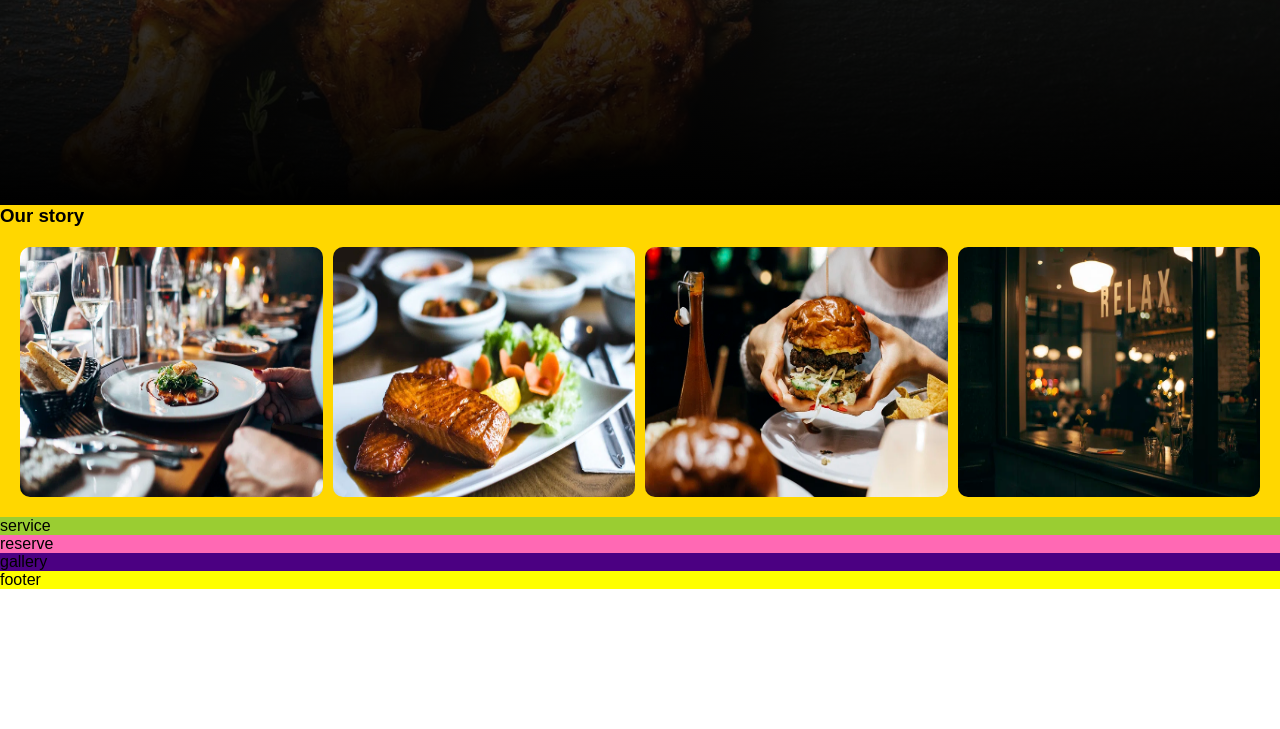
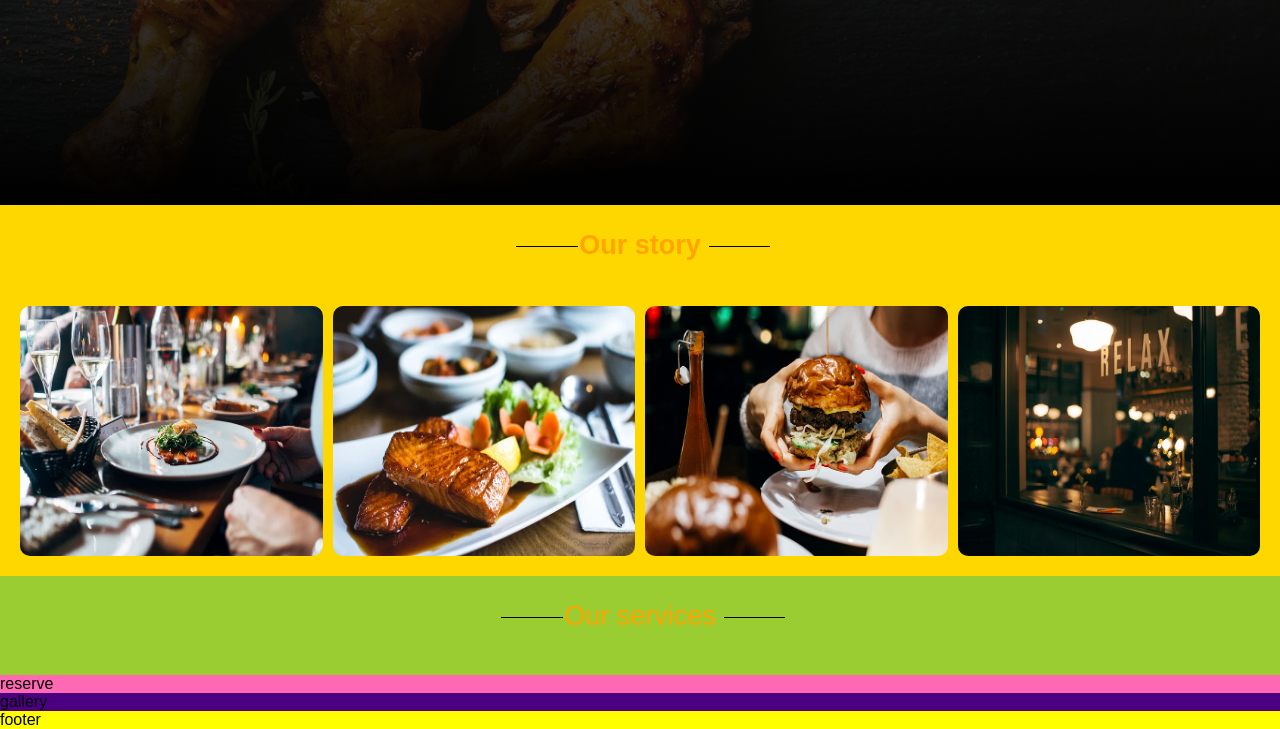
Before and after one commit to samikia/grid-project, a plain HTML site: page index.html in a window 1280 px wide. Shown: the part 435-1164 px from the top of the page. Before the commit the page ends 1024 px from the top, so only its background shows below. Drawn offline with Linux system fonts and the light colour scheme.

Commit message:
feat:adding story media query

```diff
--- a/index.html
+++ b/index.html
@@ -24,7 +24,16 @@
       <img class="image image-4" src="./pic/resturant4.jpg" alt="">
     </section>
   </section>
-  <section class="service">service</section>
+  <section class="service">
+    <div class="section-title">Our services</div>
+    <section class="services-section">
+      <div class="services-box">
+        <img src="" alt="" class="services-img">
+        <h4 class="box-title"></h4>
+        <h6 class="box-description"></h6>
+      </div>
+    </section>
+  </section>
   <section class="reserve">reserve</section>
   <section class="gallery">gallery</section>
   <footer class="footer">footer</footer>
--- a/style.css
+++ b/style.css
@@ -23,6 +23,11 @@ body{
  justify-content: center;
  align-content: center;
  text-align: center;
+}
+@media screen and (max-width:540px) {
+  .header{
+    background-position-x: 10%;
+  }
 }
 .header-one{
 font-size: 30px;
@@ -61,7 +66,28 @@ grid-column: 1/-1;
 }
 
 .section-title{
-
+text-align: center;
+padding: 25px;
+font-size: 27px;
+color: orange;
+}
+ .section-title:before,
+.section-title:after{
+  background-color: #000;
+  content: "";
+  display: inline-block;
+  height: 1px;
+  position: relative;
+  vertical-align: middle;
+  width: 5%;
+}
+.section-title:before{
+  right: 0.1rem;
+  margin-left: -50%;
+}
+.section-title::after{
+  left:0.5rem;
+  margin-right: -50%;
 }
 .story-images{
 display: grid;
@@ -75,22 +101,15 @@ grid-template-columns: repeat( auto-fit, minmax(150px, 1fr) );
   height: 250px;
   border-radius: 10px;
 }
-/* @media screen and(max-width:670px) {
+@media screen and (max-width:690px) {
   .image-4{
-    grid-column: 2/3;
+    grid-column: 2 / 3;
   }
-} */
-.image-1{
-
 }
-.image-2{
-
-}
-.image-3{
-
-}
-.image-4{
-
+@media screen and (max-width:400px) {
+  .image-4{
+    grid-column: auto;
+  }
 }
 .service{
 background-color: yellowgreen;
```
